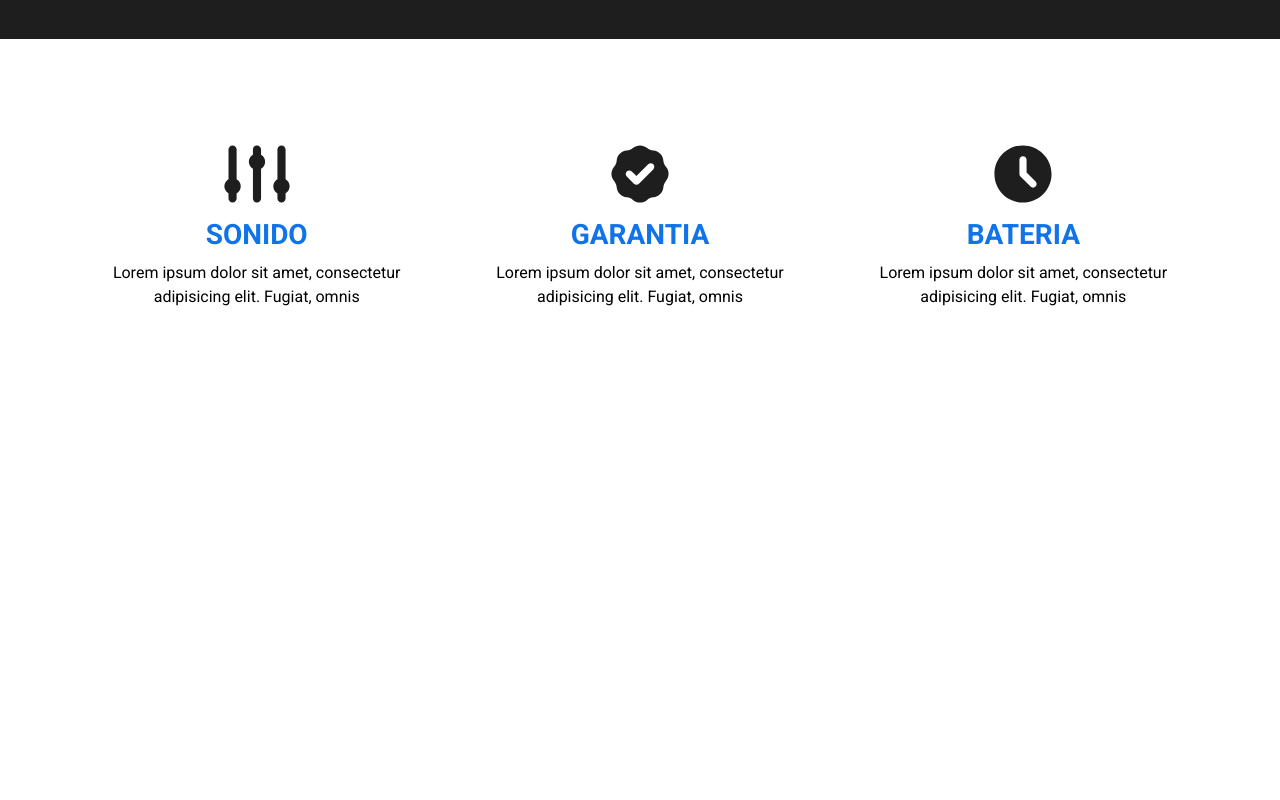
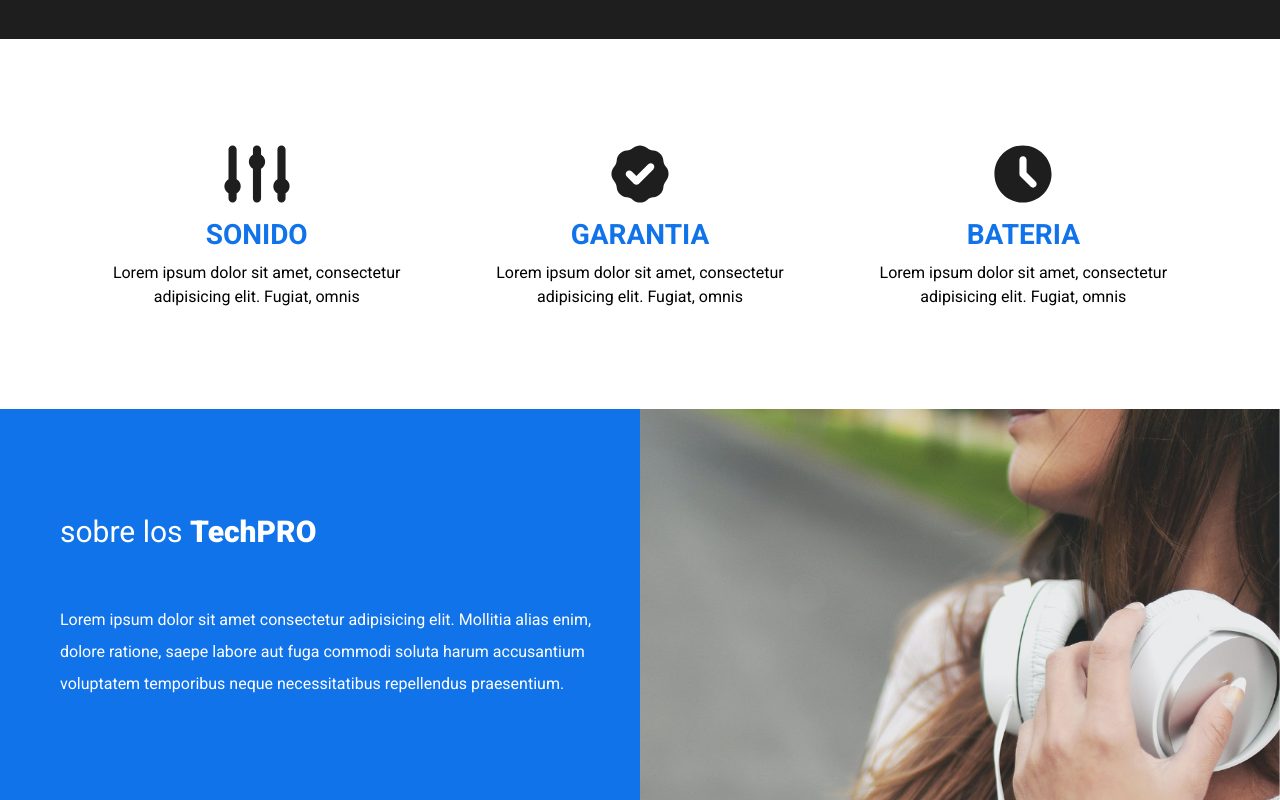
Before and after one commit to AtochePascual-Dev/TechPro, a plain HTML site: page index.html in a window 1280 px wide. Shown: the part 618-1418 px from the top of the page. Before the commit the page ends 1027 px from the top, so only its background shows below. Drawn offline with Linux system fonts and the light colour scheme.

Commit message:
[ADD] techpro

```diff
--- a/css/style.css
+++ b/css/style.css
@@ -195,3 +195,69 @@
   text-transform: uppercase;
   color: var(--color-principal);
 }
+
+/* * TECHPRO */
+.techpro {
+  padding: var(--separacion) 0;
+  background: linear-gradient(to bottom, transparent 50%, var(--color-principal) 0%), url('../img/imagen-mujer.jpg');
+  background-repeat: no-repeat;
+  background-size: 100%, 75rem;
+  background-position: 100%, top right;
+}
+
+@media (min-width:768px) {
+  .techpro {
+    background: linear-gradient(to left, transparent 50%, var(--color-principal) 0%), url('../img/imagen-mujer.jpg');
+    background-size: 100%, 90rem;
+    background-repeat: no-repeat;
+    background-position: 100%, top right;
+  }
+}
+
+@media (min-width:1600px) {
+  .techpro {
+    background: linear-gradient(to left, transparent 50%, var(--color-principal) 0%), url('../img/imagen-mujer.jpg');
+    background-size: cover, 128rem;
+    background-repeat: no-repeat;
+    background-position: 100%, top right;
+  }
+}
+
+.techpro__content {
+  display: grid;
+  grid-template-rows: repeat(2, 35rem);
+  gap: 5rem;
+}
+
+@media (min-width:768px) {
+  .techpro__content {
+    grid-template-rows: unset;
+    row-gap: 0;
+    grid-template-columns: repeat(2, 1fr);
+  }
+}
+
+.techpro__texto {
+  padding: 0 2rem;
+  grid-row: 2 / 3;
+  color: var(--color-claro);
+}
+
+@media (min-width:768px) {
+  .techpro__texto {
+    padding: var(--separacion) 2rem;
+  }
+}
+
+.techpro__titulo {
+  font-size: 3rem;
+  font-weight: 400;
+}
+
+.techpro__titulo span {
+  font-weight: 900;
+}
+
+.techpro__descripcion {
+  line-height: 2;
+}
--- a/index.html
+++ b/index.html
@@ -59,6 +59,18 @@
       <p>Lorem ipsum dolor sit amet, consectetur adipisicing elit. Fugiat, omnis</p>
     </div>
   </section>
+
+  <section class="techpro">
+    <div class="techpro__content techpro-container">
+      <div class="techpro__texto">
+        <h2 class="techpro__titulo">sobre los <span>TechPRO</span></h2>
+        <p class="techpro__descripcion">
+          Lorem ipsum dolor sit amet consectetur adipisicing elit. Mollitia alias enim, dolore ratione, saepe labore aut
+          fuga commodi soluta harum accusantium voluptatem temporibus neque necessitatibus repellendus praesentium.
+        </p>
+      </div>
+    </div>
+  </section>
 </body>
 
 </html>
```
